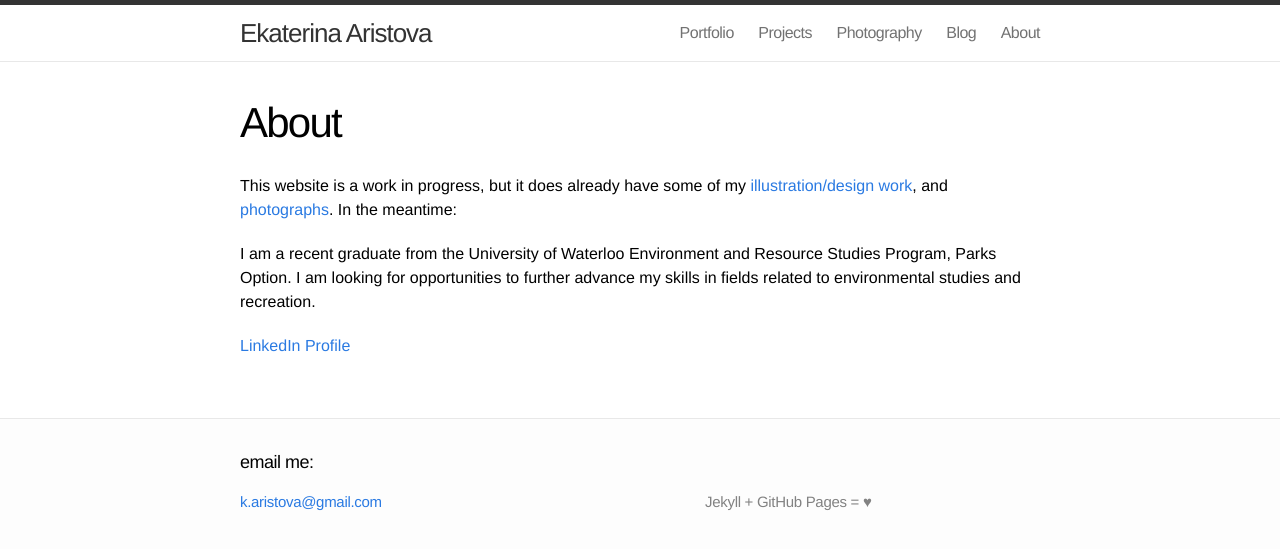
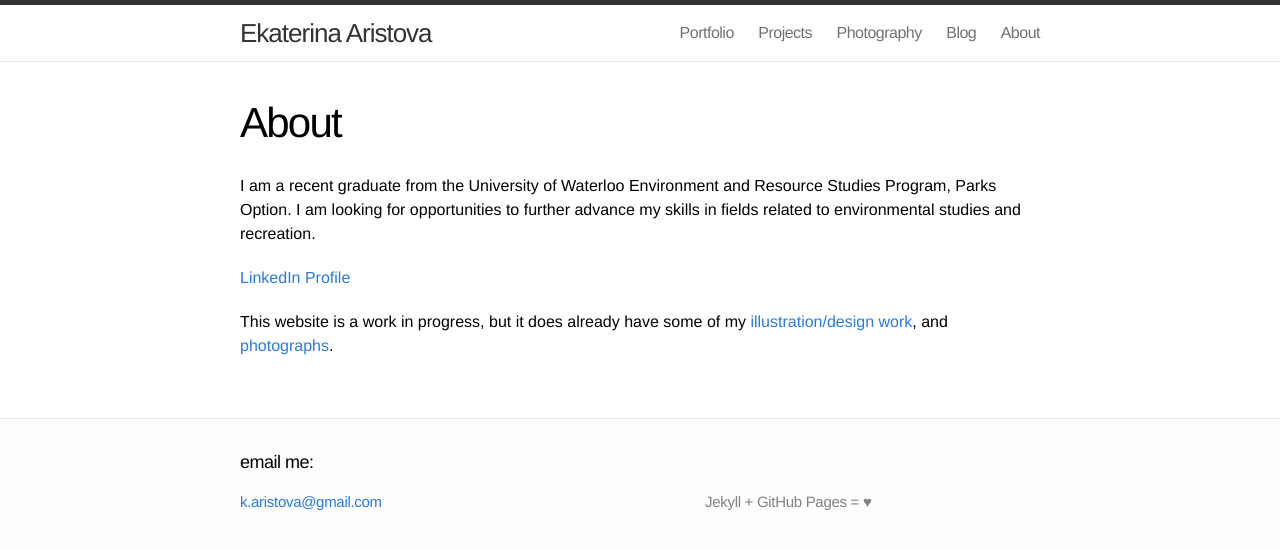
Before and after one commit to katerinkus/katerinkus.github.io, a Jekyll site: the page built from about.md, in a window 1280 px wide. Shown: the top 549 px of the page. Built offline with Jekyll 4.4.1, drawn with Linux system fonts in a browser that asks for light colours.

Commit message:
reword about blurb

```diff
--- a/about.md
+++ b/about.md
@@ -4,8 +4,8 @@ title: About
 permalink: /about/
 ---
 
-This website is a work in progress, but it does already have some of my [illustration/design work](/portfolio/), and [photographs](/photography/). In the meantime:
-
 I am a recent graduate from the University of Waterloo Environment and Resource Studies Program, Parks Option. I am looking for opportunities to further advance my skills in fields related to environmental studies and recreation.
 
 [LinkedIn Profile](http://www.linkedin.com/in/earistova)
+
+This website is a work in progress, but it does already have some of my [illustration/design work](/portfolio/), and [photographs](/photography/).
```
